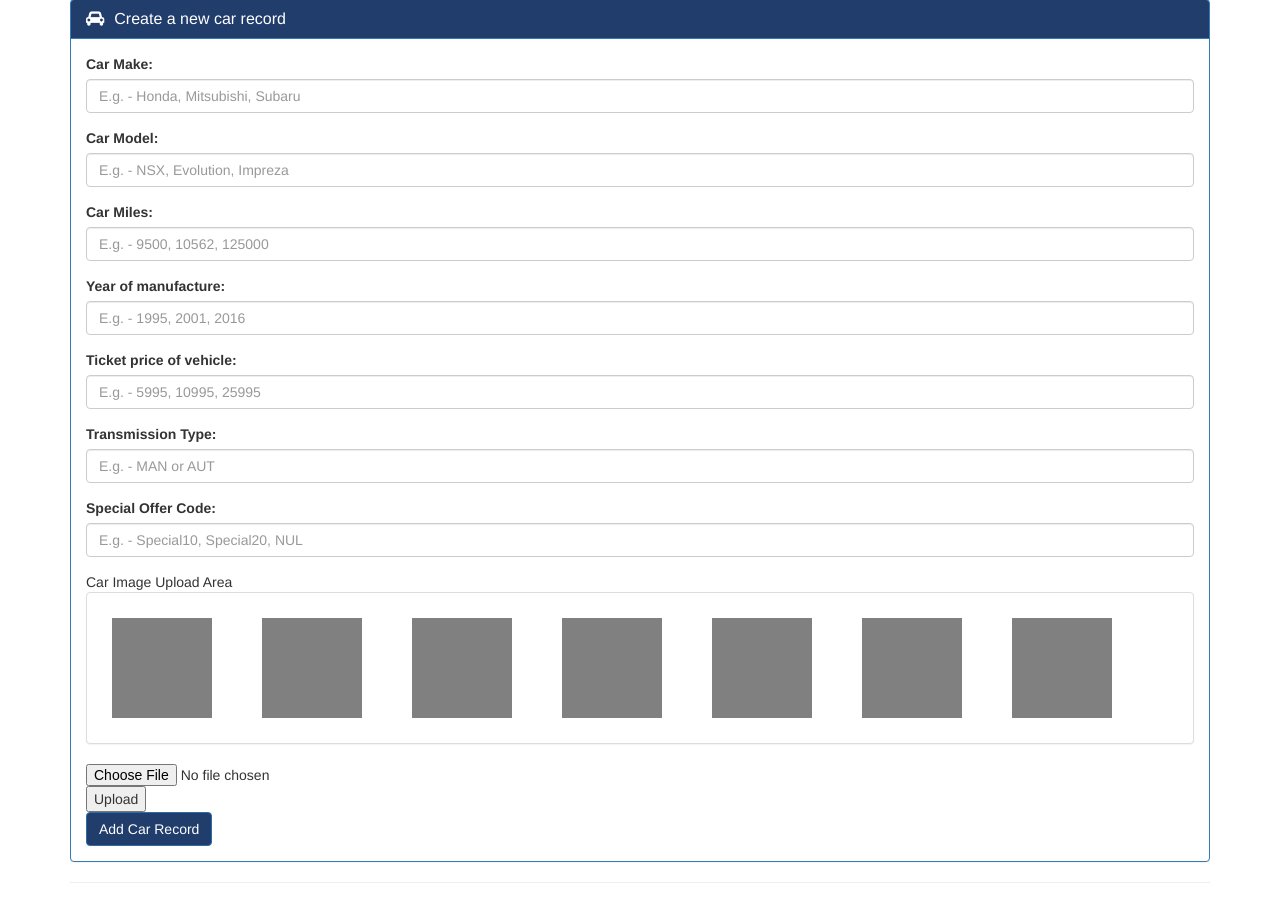
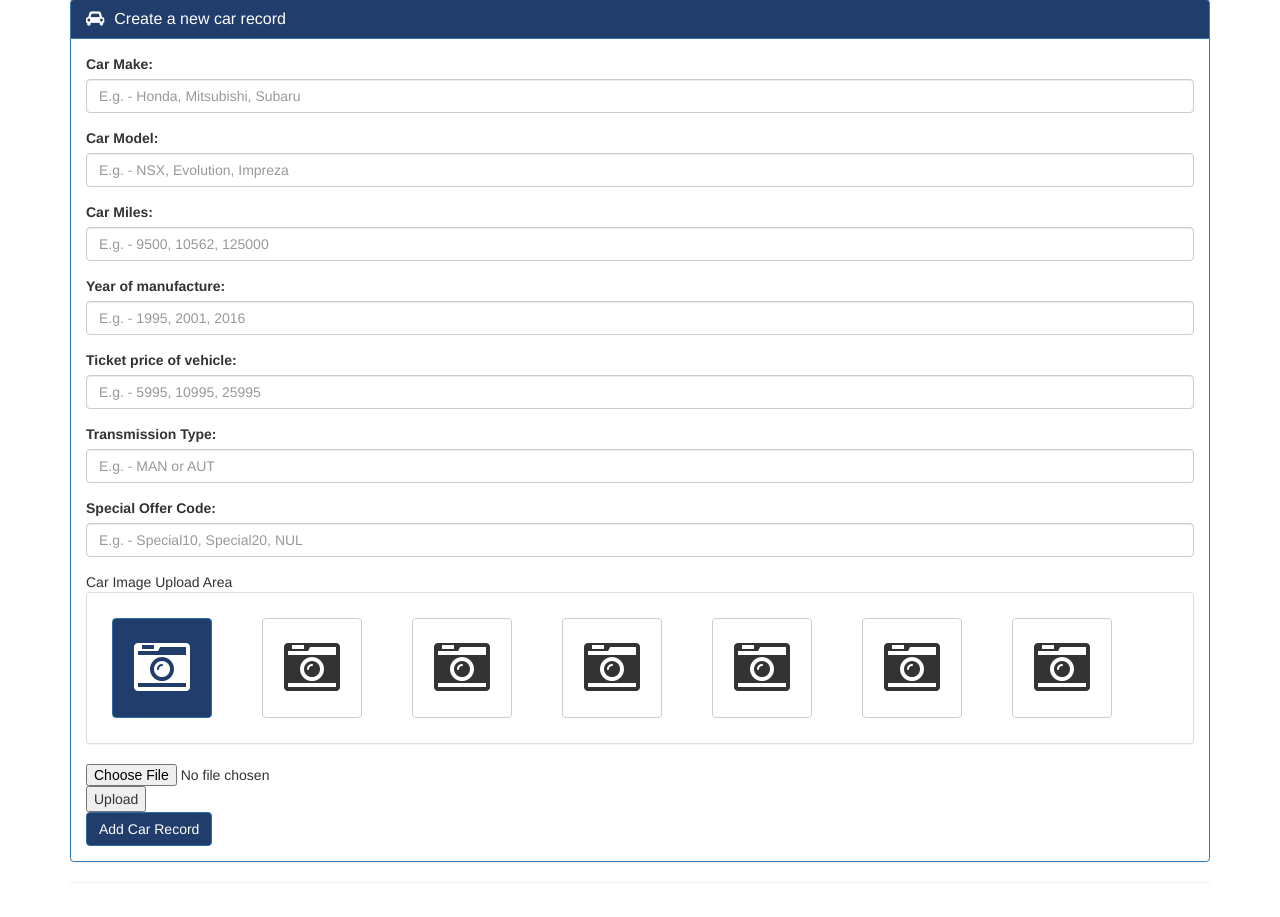
Before and after one commit to Thainb1/thainb-car-project, a CodeIgniter app: page /ci_ben/index.php/site/add_car in a window 1280 px wide. Shown: the part 372-1289 px from the top of the page. Run offline with CodeIgniter, Linux system fonts and the light colour scheme; some libraries are stand-ins or nearby versions.

Commit message:
Testing with how I am going to display images on the Add-Car page.

```diff
--- a/application/models/gallery_model.php
+++ b/application/models/gallery_model.php
@@ -37,10 +37,7 @@ class Gallery_model extends CI_Model {
 
 		}
 
-		function get_images() {
-			$files = s
 
-		}
 
 }
 /* https://www.youtube.com/watch?v=4kaNVfPxYkU (22.25) */
--- a/application/views/add_car.php
+++ b/application/views/add_car.php
@@ -78,13 +78,18 @@ echo $buffer;
 
                                 <div class="panel-body" style="height:150px; padding:0;">
 
-                                    <div style="float:left; width:100px; height:100px; margin:25px; background:grey;"></div>
-                                    <div style="float:left; width:100px; height:100px; margin:25px; background:grey;"></div>
-                                    <div style="float:left; width:100px; height:100px; margin:25px; background:grey;"></div>
-                                    <div style="float:left; width:100px; height:100px; margin:25px; background:grey;"></div>
-                                    <div style="float:left; width:100px; height:100px; margin:25px; background:grey;"></div>
-                                    <div style="float:left; width:100px; height:100px; margin:25px; background:grey;"></div>
-                                    <div style="float:left; width:100px; height:100px; margin:25px; background:grey;"></div>
+                                <!-- This will be the primary "Profile picture of the car" -->
+                                    <div class="btn btn-primary" style="float:left; width:100px; height:100px; margin:25px;"><i class="fa fa-camera-retro fa-4x" style="line-height:85px;"></i></div>
+
+                                <!-- These will be the other images...These will not be visible, they will apear as the previous image is filled" -->
+                                    <div class="btn btn-default" style="float:left; width:100px; height:100px; margin:25px;"><i class="fa fa-camera-retro fa-4x" style="line-height:85px;"></i></div>
+                                    <div class="btn btn-default" style="float:left; width:100px; height:100px; margin:25px;"><i class="fa fa-camera-retro fa-4x" style="line-height:85px;"></i></div>
+                                    <div class="btn btn-default" style="float:left; width:100px; height:100px; margin:25px;"><i class="fa fa-camera-retro fa-4x" style="line-height:85px;"></i></div>
+                                    <div class="btn btn-default" style="float:left; width:100px; height:100px; margin:25px;"><i class="fa fa-camera-retro fa-4x" style="line-height:85px;"></i></div>
+                                    <div class="btn btn-default" style="float:left; width:100px; height:100px; margin:25px;"><i class="fa fa-camera-retro fa-4x" style="line-height:85px;"></i></div>
+                                    <div class="btn btn-default" style="float:left; width:100px; height:100px; margin:25px;"><i class="fa fa-camera-retro fa-4x" style="line-height:85px;"></i></div>
+
+
 
                                 </div>
                             </div>
```
Also changed, not shown: extras/css/general.css (line endings or trailing spaces).
